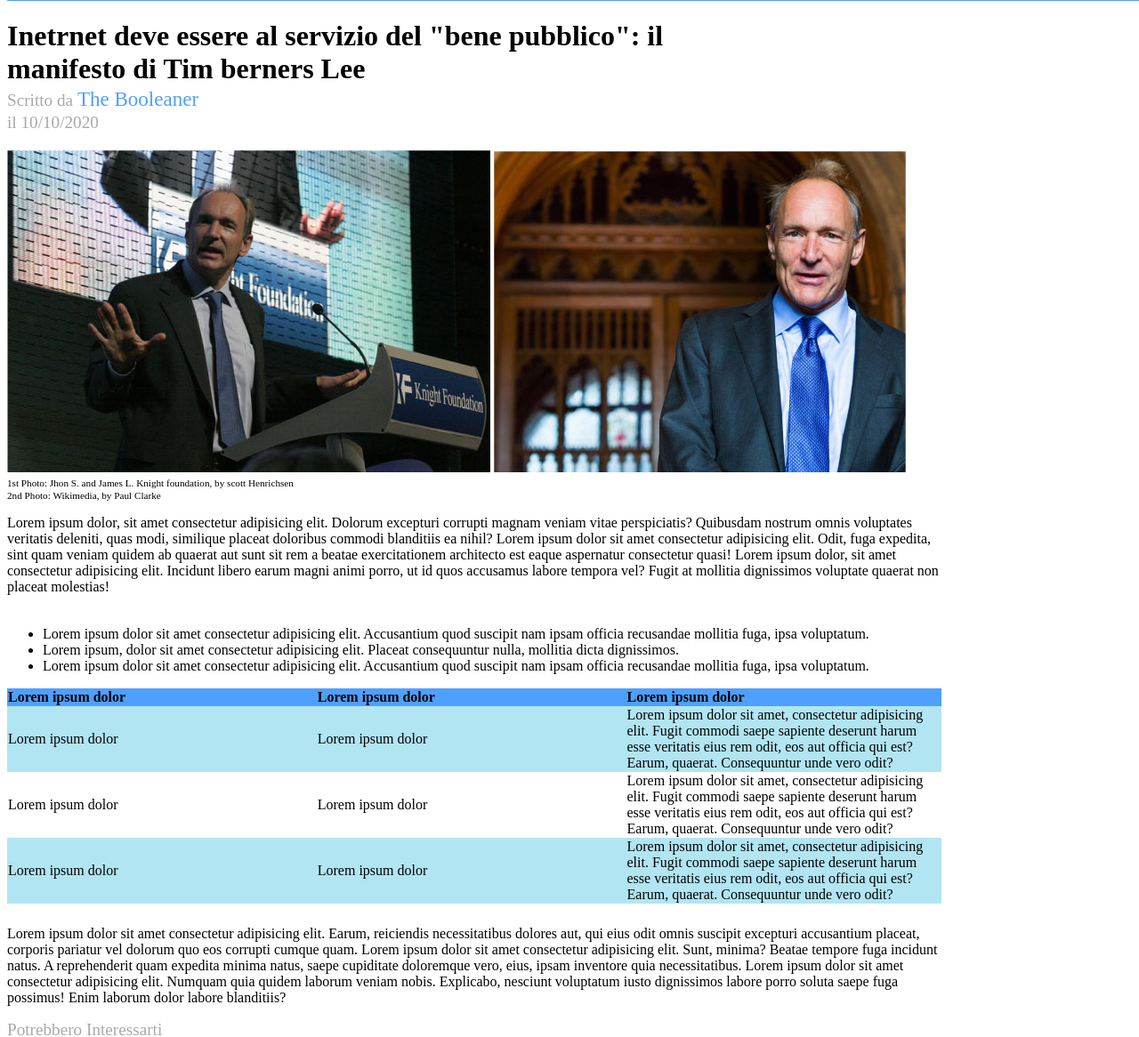
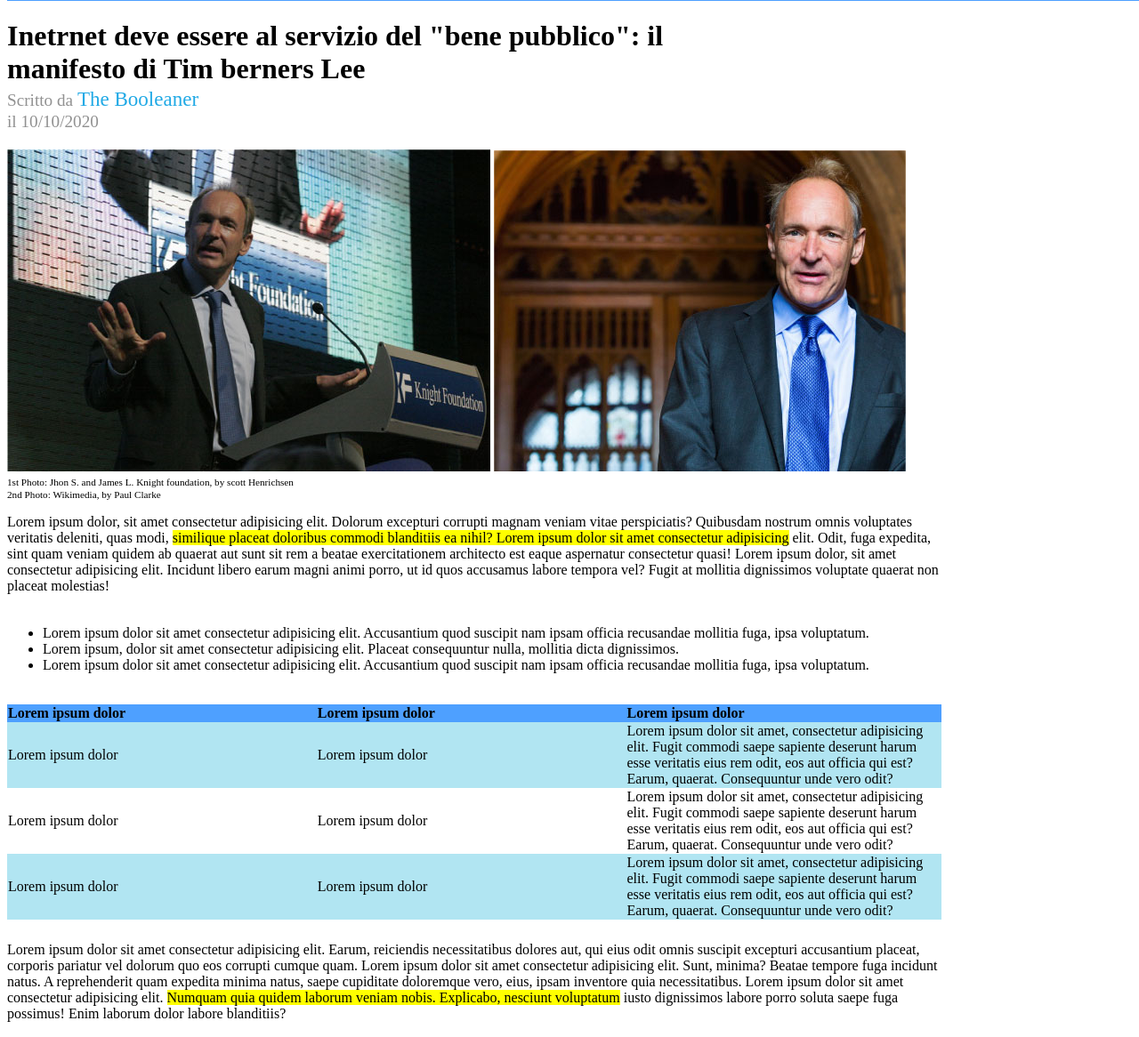
Before and after one commit to LoreWebDev24/html-css-booleaner, a plain HTML site: page index.html in a window 1280 px wide. Shown: the part 124-1290 px from the top of the page at 89% size. Drawn offline with Linux system fonts and the light colour scheme.

Commit message:
exercised finished, css could be optimised ofc

```diff
--- a/index.html
+++ b/index.html
@@ -14,7 +14,7 @@
 <!-- Title and relative Images -->
     <div class="title">
         <h1>Inetrnet deve essere al servizio del "bene pubblico": il manifesto di Tim berners Lee</h1>
-        <p class="author">Scritto da <span>The Booleaner</span></p>
+        <p class="author">Scritto da <span id="booleaners">The Booleaner</span></p>
         <p class="day">il 10/10/2020</p>
         <img src="./img/tim-1.jpg" alt="">
         <img src="./img/tim-2.jpg" alt="">
@@ -27,7 +27,7 @@
         </div>
 <!-- First Article Section -->
         <div class="conteiner-part1">
-            <p class="article-1"> Lorem ipsum dolor, sit amet consectetur adipisicing elit. Dolorum excepturi corrupti magnam veniam vitae perspiciatis? Quibusdam nostrum omnis voluptates veritatis deleniti, quas modi, similique placeat doloribus commodi blanditiis ea nihil? Lorem ipsum dolor sit amet consectetur adipisicing elit. Odit, fuga expedita, sint quam veniam quidem ab quaerat aut sunt sit rem a beatae exercitationem architecto est eaque aspernatur consectetur quasi! Lorem ipsum dolor, sit amet consectetur adipisicing elit. Incidunt libero earum magni animi porro, ut id quos accusamus labore tempora vel? Fugit at mollitia dignissimos voluptate quaerat non placeat molestias!</p>
+            <p class="article-1"> Lorem ipsum dolor, sit amet consectetur adipisicing elit. Dolorum excepturi corrupti magnam veniam vitae perspiciatis? Quibusdam nostrum omnis voluptates veritatis deleniti, quas modi, <span class="underline">similique placeat doloribus commodi blanditiis ea nihil? Lorem ipsum dolor sit amet consectetur adipisicing</span> elit. Odit, fuga expedita, sint quam veniam quidem ab quaerat aut sunt sit rem a beatae exercitationem architecto est eaque aspernatur consectetur quasi! Lorem ipsum dolor, sit amet consectetur adipisicing elit. Incidunt libero earum magni animi porro, ut id quos accusamus labore tempora vel? Fugit at mollitia dignissimos voluptate quaerat non placeat molestias!</p>
         </div>
 <!-- Unordered List Section -->
         <div class="container-ul">
@@ -63,7 +63,7 @@
 <!-- End of Tabele Section -->
 <!-- Last Article Part -->
         <div class="conteiner-part2">
-            <p class="article-2">Lorem ipsum dolor sit amet consectetur adipisicing elit. Earum, reiciendis necessitatibus dolores aut, qui eius odit omnis suscipit excepturi accusantium placeat, corporis pariatur vel dolorum quo eos corrupti cumque quam. Lorem ipsum dolor sit amet consectetur adipisicing elit. Sunt, minima? Beatae tempore fuga incidunt natus. A reprehenderit quam expedita minima natus, saepe cupiditate doloremque vero, eius, ipsam inventore quia necessitatibus. Lorem ipsum dolor sit amet consectetur adipisicing elit. Numquam quia quidem laborum veniam nobis. Explicabo, nesciunt voluptatum iusto dignissimos labore porro soluta saepe fuga possimus! Enim laborum dolor labore blanditiis?</p>
+            <p class="article-2">Lorem ipsum dolor sit amet consectetur adipisicing elit. Earum, reiciendis necessitatibus dolores aut, qui eius odit omnis suscipit excepturi accusantium placeat, corporis pariatur vel dolorum quo eos corrupti cumque quam. Lorem ipsum dolor sit amet consectetur adipisicing elit. Sunt, minima? Beatae tempore fuga incidunt natus. A reprehenderit quam expedita minima natus, saepe cupiditate doloremque vero, eius, ipsam inventore quia necessitatibus. Lorem ipsum dolor sit amet consectetur adipisicing elit. <span class="underline">Numquam quia quidem laborum veniam nobis. Explicabo, nesciunt voluptatum</span> iusto dignissimos labore porro soluta saepe fuga possimus! Enim laborum dolor labore blanditiis?</p>
         </div>
 <!-- Footer of the page consists in advertisments -->
         <footer>
--- a/master.css
+++ b/master.css
@@ -24,31 +24,30 @@ header {
 h1 {
     width: 800px;
     margin-bottom: 2px;
+    font-weight: 900;
 }
 
 main {
     width: 1050px;
 }
 
-span {
+#booleaners {
     font-size: larger;
-    color: #4EA0FF;
+    color: #20A9E5;
 }
 
 .day, .author, .advertisments {
-    margin-top: 2px;
-    margin-bottom: 2px;
-    color: darkgrey;
+    margin-top: 1px;
+    margin-bottom: 1px;
+    color: #919191;
     font-size: 1.2em;
-    text-shadow: darkgrey;
-    font-weight: 700px;
 }
 
-.day{
+.day {
     margin-bottom: 20px;
 }
 
-.title{
+.title {
     margin-top: 20px;
 }
 
@@ -62,11 +61,16 @@ span {
     margin-bottom: 35px;
 }
 
+.underline {
+    background-color: yellow;
+}
+
 table {
     border-collapse: collapse;
     width: 100%;
     text-align: left;
     margin-bottom: 25px;
+    margin-top: 35px;
   }
 
 td {
@@ -96,3 +100,13 @@ margin-bottom: 10px;
     font-size: 1.3em;
     font-weight: bolder;
 }
+
+.advertisments {
+    font-size: 1.3em;
+    font-weight: bolder;
+}
+
+footer{
+    margin-top: 20px;
+    margin-bottom: 20px;
+}
```
